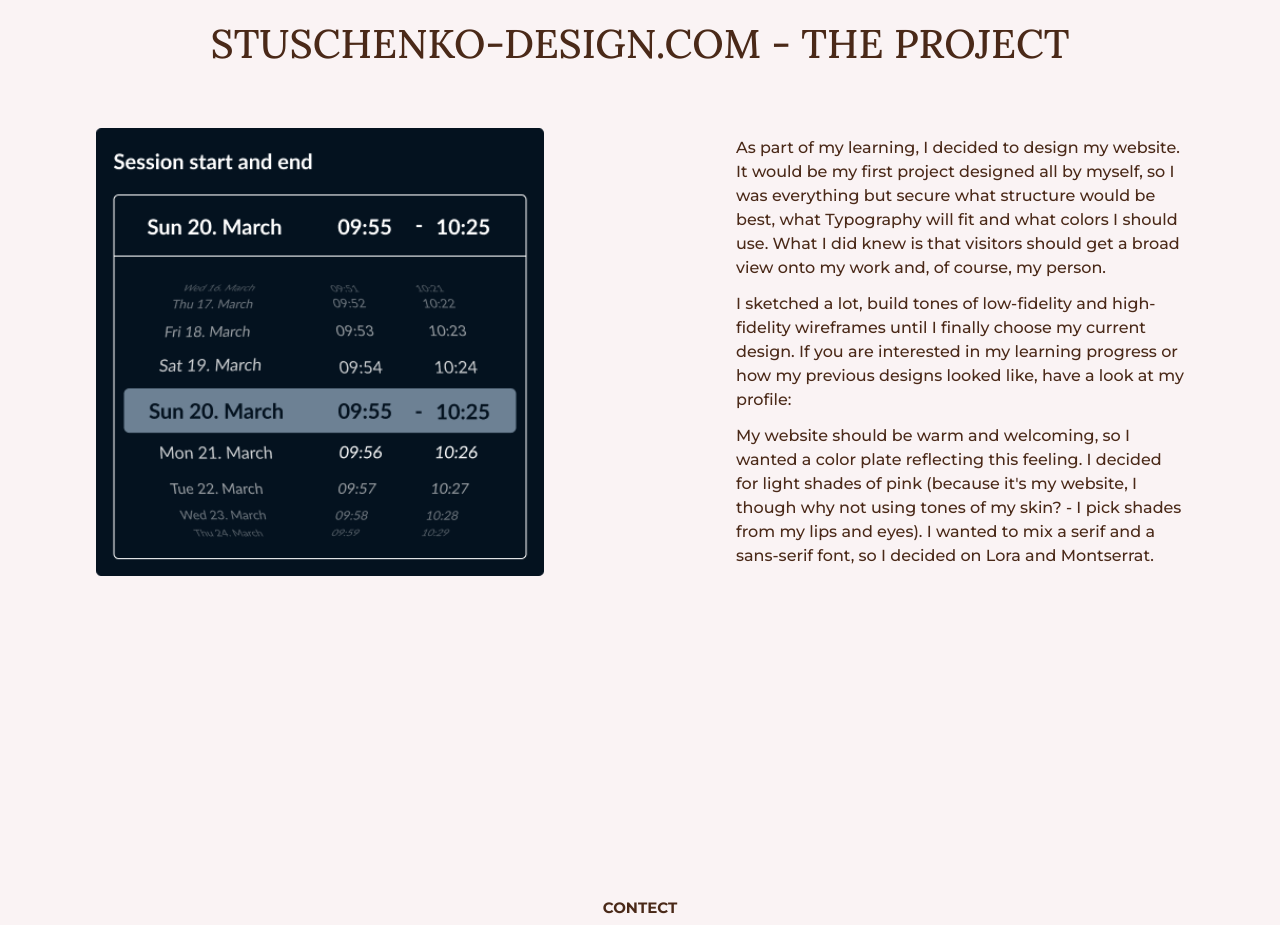
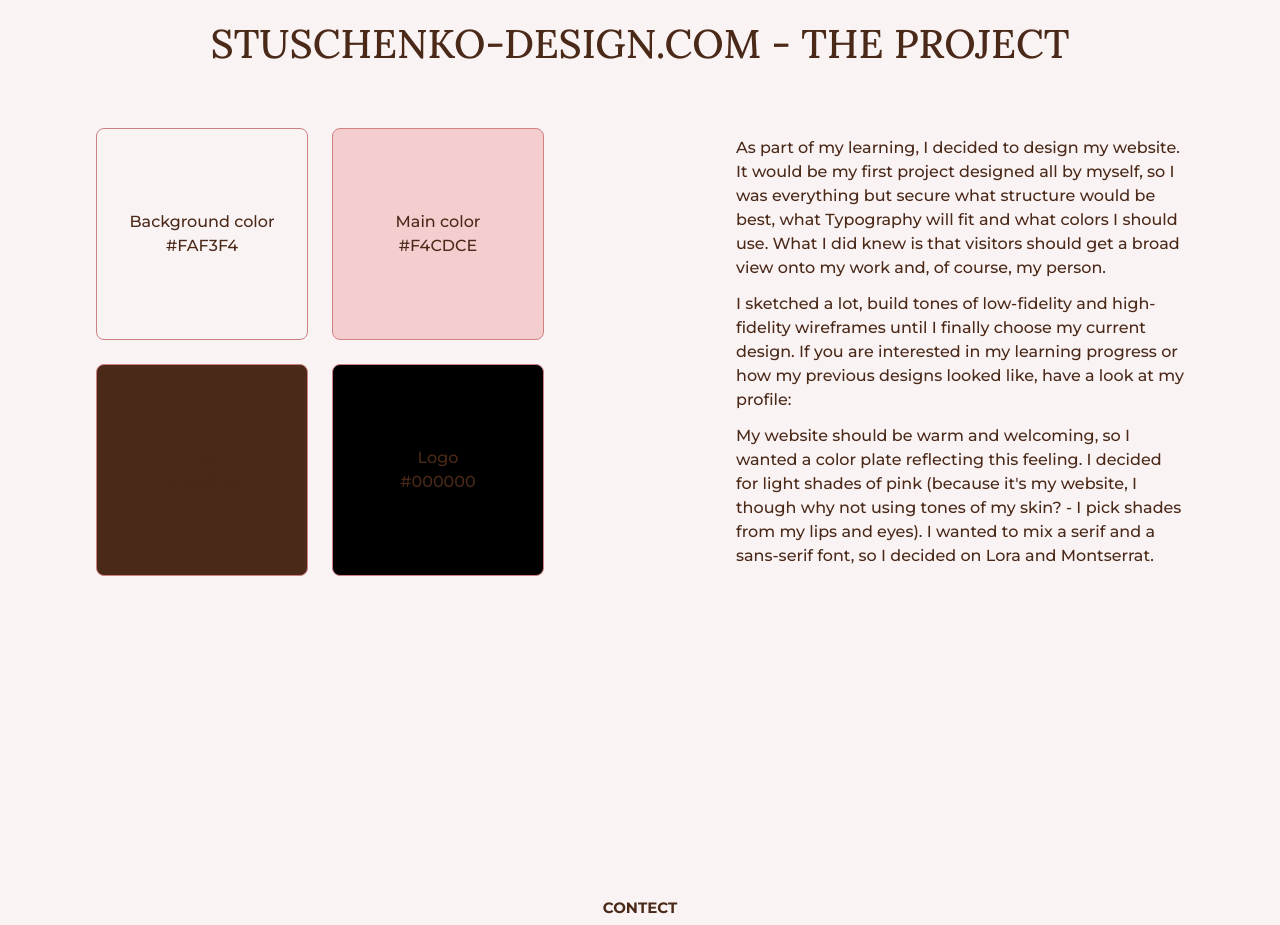
Before and after one commit to Alvadda/stuschenko-design, a React (Create React App) app: page /#home in a window 1280 px wide. Shown: the part 3820-4745 px from the top of the page. Built offline with nearby package versions, Linux system fonts and the light colour scheme; a web font is replaced by a local one.

Commit message:
add colorgrid Component

```diff
--- /dev/null
+++ b/src/components/colorGrid/ColorGrid.tsx
@@ -0,0 +1,49 @@
+import Stack from '../stack/Stack'
+import Text from '../text/Text'
+import style from './colorGrid.module.css'
+
+interface Color {
+  code: string
+  description: string
+  textColor: 'light' | 'dark'
+}
+
+interface Props {
+  color1: Color
+  color2: Color
+  color3: Color
+  color4: Color
+}
+
+function ColorGrid({ color1, color2, color3, color4 }: Props) {
+  return (
+    <div className={style.container}>
+      <div style={{ backgroundColor: color1.code }}>
+        <Stack>
+          <Text color={color1.textColor}>{color1.description}</Text>
+          <Text color={color1.textColor}>{color1.code}</Text>
+        </Stack>
+      </div>
+      <div style={{ backgroundColor: color2.code }}>
+        <Stack>
+          <Text color={color2.textColor}>{color2.description}</Text>
+          <Text color={color2.textColor}>{color2.code}</Text>
+        </Stack>
+      </div>
+      <div style={{ backgroundColor: color3.code }}>
+        <Stack>
+          <Text color={color3.textColor}>{color3.description}</Text>
+          <Text color={color3.textColor}>{color3.code}</Text>
+        </Stack>
+      </div>
+      <div style={{ backgroundColor: color4.code }}>
+        <Stack>
+          <Text color={color4.textColor}>{color4.description}</Text>
+          <Text color={color4.textColor}>{color4.code}</Text>
+        </Stack>
+      </div>
+    </div>
+  )
+}
+
+export default ColorGrid
--- /dev/null
+++ b/src/components/colorGrid/colorGrid.module.css
@@ -0,0 +1,21 @@
+.container {
+  width: 100%;
+  aspect-ratio: 1/1;
+
+  display: grid;
+
+  grid-template-columns: repeat(2, 1fr);
+  gap: var(--spacing-6);
+}
+
+.container > div {
+  height: 100%;
+  width: 100%;
+
+  display: flex;
+  justify-content: center;
+  align-items: center;
+
+  border: var(--color-prime) solid 1px;
+  border-radius: var(--boarder-radius-m);
+}
--- a/src/pages/portfolio/Website.tsx
+++ b/src/pages/portfolio/Website.tsx
@@ -1,6 +1,5 @@
-import ttDateImg from '../../assets/ttDate.png'
+import ColorGrid from '../../components/colorGrid/ColorGrid'
 import Layout from '../../components/layout/Layout'
-import LazyImg from '../../components/lazyImg/LazyImg'
 import Page from '../../components/page/Page'
 import Stack from '../../components/stack/Stack'
 import Text from '../../components/text/Text'
@@ -9,7 +8,12 @@ function Website() {
   return (
     <Page page="portfolio" threshold={0.6}>
       <Layout title="Stuschenko-Design.com - The Project">
-        <LazyImg alt="Image of a scroll selection for a date" width={'100%'} src={ttDateImg} />
+        <ColorGrid
+          color1={{ code: '#FAF3F4', description: 'Background color', textColor: 'dark' }}
+          color2={{ code: '#F4CDCE', description: 'Main color', textColor: 'dark' }}
+          color3={{ code: '#4A2918', description: 'Text', textColor: 'light' }}
+          color4={{ code: '#000000', description: 'Logo', textColor: 'light' }}
+        />
         <Stack spacing="--spacing-4">
           <Text>
             As part of my learning, I decided to design my website. It would be my first project designed all by myself, so I was everything
```
